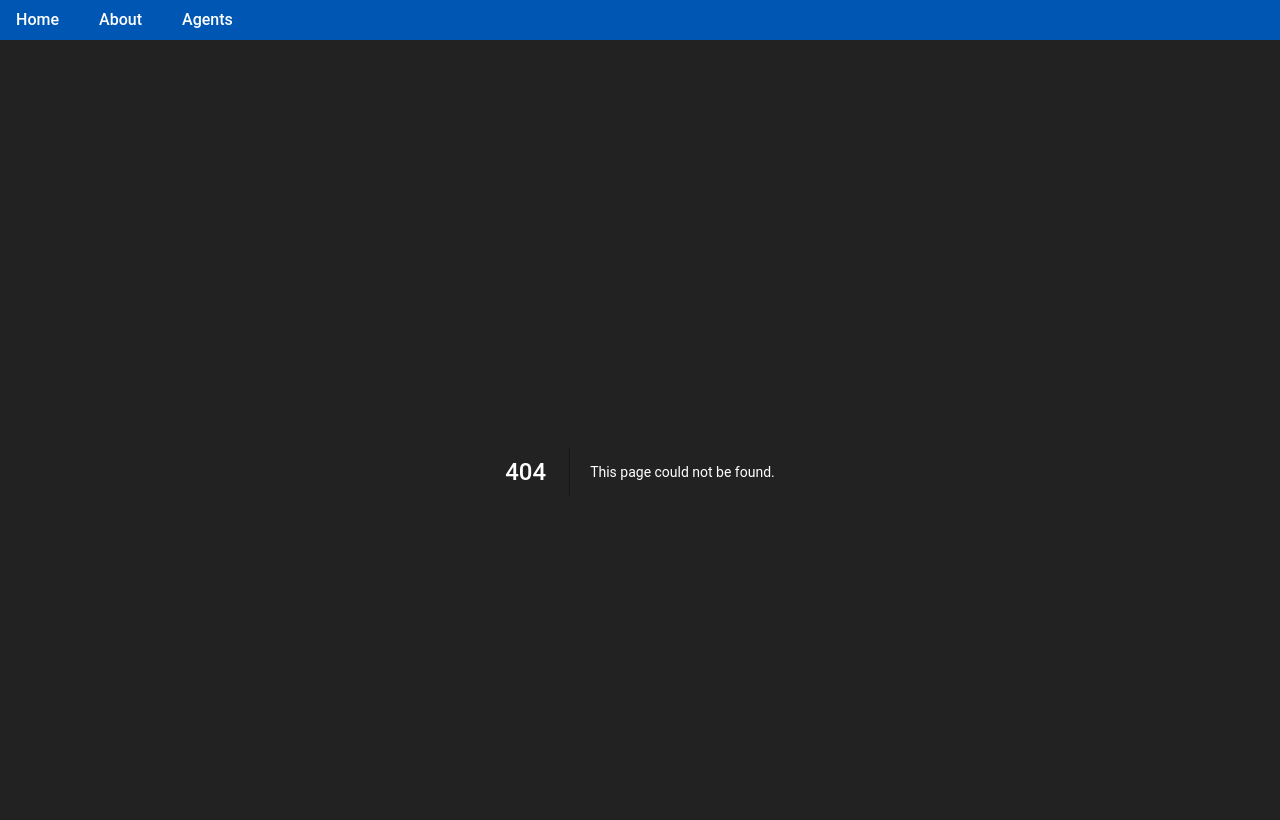
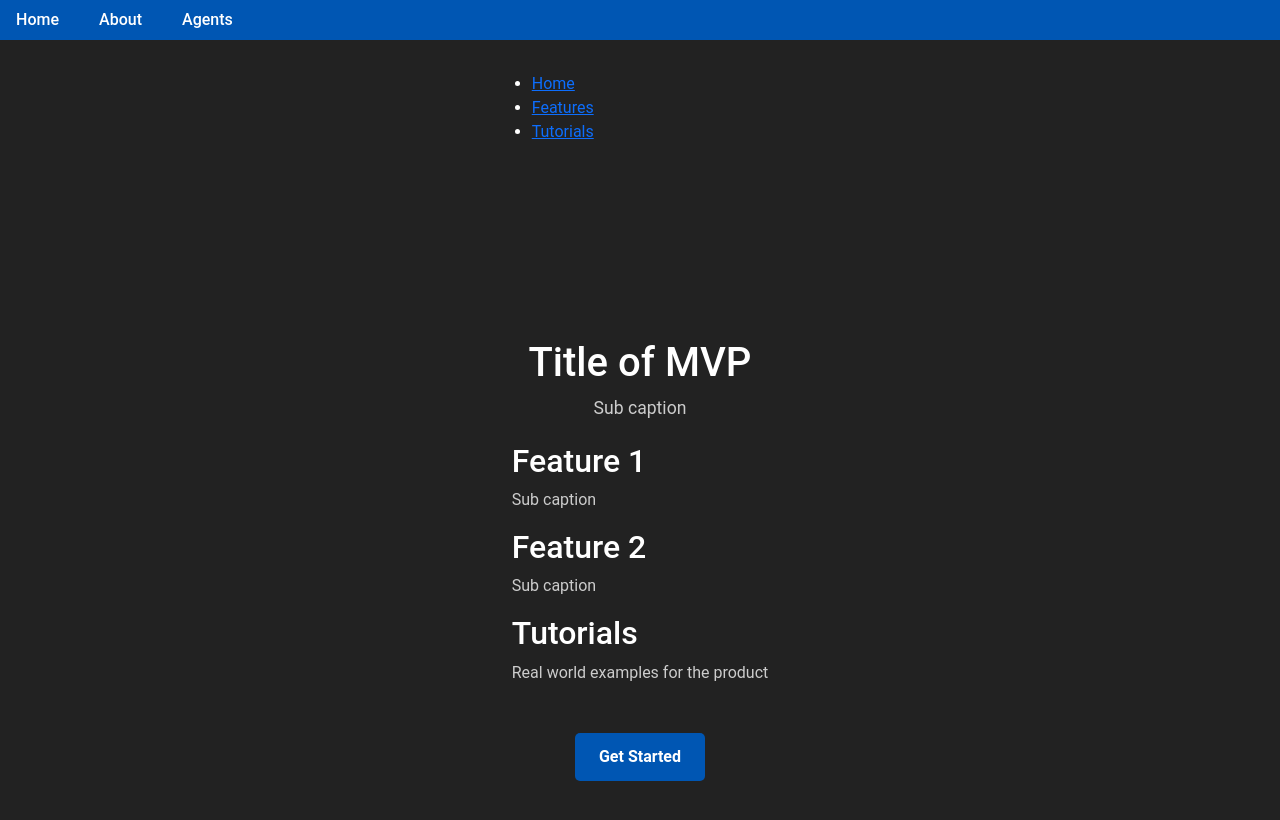
Before and after one commit to agentopedia/project-almanac, a Next.js app in the folder nextjs_app/: page /software_agent in a window 1280 px wide. Before the commit this address had no page. Shown: the top 820 px of the page. Built offline with nearby package versions, Linux system fonts and the light colour scheme.

Commit message:
swe agent front end start

```diff
--- /dev/null
+++ b/nextjs_app/app/components/SideNav.tsx
@@ -0,0 +1,17 @@
+"use client";
+import React from "react";
+import "../globals.css";
+
+const SideNav: React.FC = () => {
+  return (
+    <nav className="sidenav">
+      <ul>
+        <li><a href="#home">Home</a></li>
+        <li><a href="#features">Features</a></li>
+        <li><a href="#tutorials">Tutorials</a></li>
+      </ul>
+    </nav>
+  );
+};
+
+export default SideNav;
--- /dev/null
+++ b/nextjs_app/app/software_agent/page.tsx
@@ -0,0 +1,42 @@
+"use client";
+import React from "react";
+import '../globals.css';
+import SideNav from "../components/SideNav"; //side navigation menu
+
+const MVPPage: React.FC = () => {
+  return (
+    <div className="page-container">
+      <SideNav />
+
+      <main className="container">
+        <header className="header">
+          <h1 className="title">Title of MVP</h1>
+          <p className="subtitle">Sub caption</p>
+        </header>
+
+        <section className="swe-section">
+          <div className="swe-card">
+            <h2 className="cardTitle">Feature 1</h2>
+            <p className="cardText">Sub caption</p>
+          </div>
+
+          <div className="swe-card">
+            <h2 className="cardTitle">Feature 2</h2>
+            <p className="cardText">Sub caption</p>
+          </div>
+
+          <div className="swe-card">
+            <h2 className="cardTitle">Tutorials</h2>
+            <p className="cardText">Real world examples for the product</p>
+          </div>
+        </section>
+
+        <div style={{ marginTop: "2rem" }}>
+          <button className="button">Get Started</button>
+        </div>
+      </main>
+    </div>
+  );
+};
+
+export default MVPPage;
--- /dev/null
+++ b/nextjs_app/flask_backend/flask_port.json
@@ -0,0 +1 @@
+{"port": "53708"}
```
Also changed, not shown: nextjs_app/package.json (+5 -3 lines), 1 other file (tests, documents, lock files or other folders).
